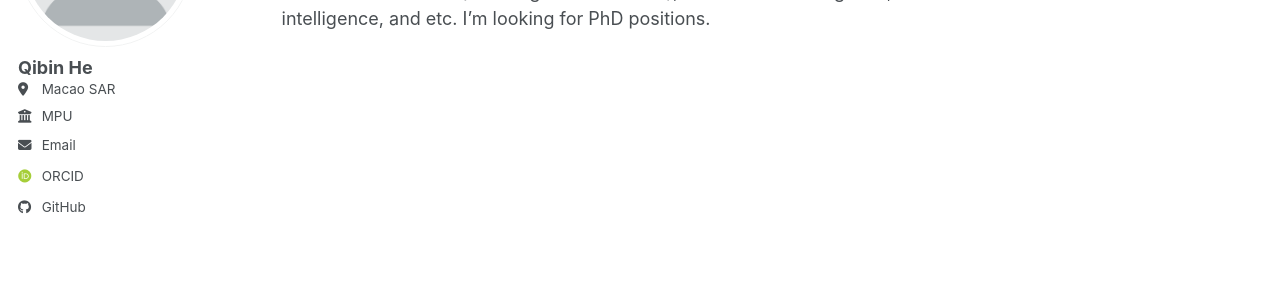
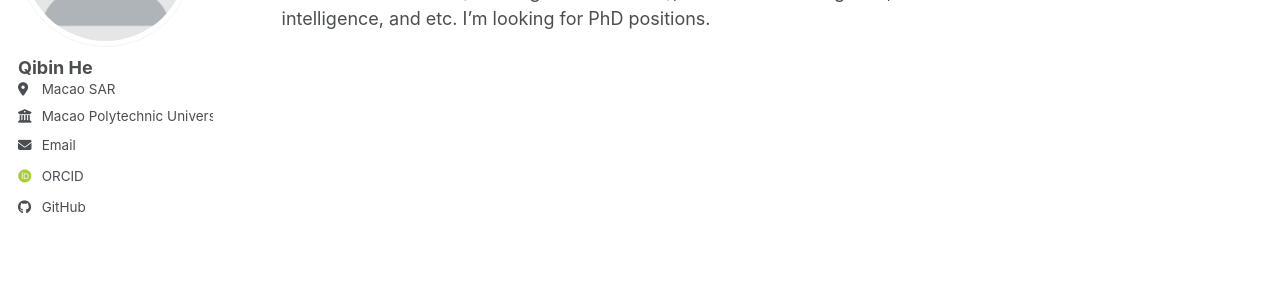
Before and after one commit to MECHA-HE/MECHA-HE.github.io, a Jekyll site: the page built from _pages/about.md, in a window 1280 px wide. Shown: the part 227-527 px from the top of the page. Built offline with Jekyll 4.4.1, drawn with Linux system fonts in a browser that asks for light colours; some web fonts are replaced; a script bundle is joined from its source files by our own code; library files that are not in the unit come from our copies.

Commit message:
Update _config.yml

```diff
--- a/_config.yml
+++ b/_config.yml
@@ -28,7 +28,7 @@ author:
   pronouns         : # example: "she/her"
   bio              : #"Short biography for the left-hand sidebar"
   location         : "Macao SAR"
-  employer         : "MPU"
+  employer         : "Macao Polytechnic University"
   uri              : # URL
   email            : "heqibin@mpu.edu.mo"
 
```
